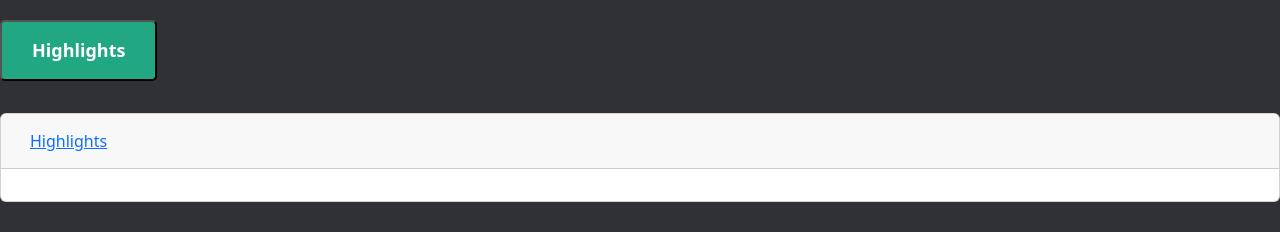
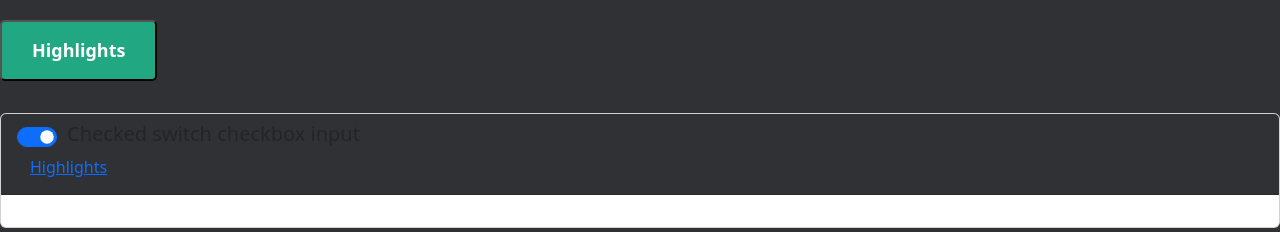
Before and after one commit to RH0IS/DIGIX, a Django app: page /home/ in a window 1280 px wide. Shown: the part 166-398 px from the top of the page. Run offline with Django 4.2, Linux system fonts and the light colour scheme; data that the repository does not hold is empty; some libraries are stand-ins or nearby versions.

Commit message:
Fahim | highlights | working on a toggle button for highlights

```diff
--- a/templates/coinmarketapp/crypto_list.html
+++ b/templates/coinmarketapp/crypto_list.html
@@ -9,8 +9,12 @@
   </form>
   <div class="toggle-highlights" id="accordion">
     <div class="card">
-      <div class="card-header" id="headingOne">
+      <div class="card-header" id="headingOne" style="background-color: #303135;">
         <h5 class="mb-0">
+          <div class="form-check form-switch">
+            <input class="form-check-input" type="checkbox" role="switch" id="flexSwitchCheckChecked" checked>
+            <label class="form-check-label" for="flexSwitchCheckChecked">Checked switch checkbox input</label>
+          </div>
           <button
             class="btn btn-link"
             data-toggle="collapse"
@@ -29,7 +33,7 @@
         aria-labelledby="headingOne"
         data-parent="#accordion"
       >
-        <div class="card-body">{% block trending %}{% endblock %}</div>
+        <div class="card-body bg-color-primary">{% block trending %}{% endblock %}</div>
       </div>
     </div>
   </div>
```
Also changed, not shown: coinmarketapp/static/coinmarketapp/styles.css (line endings or trailing spaces).
